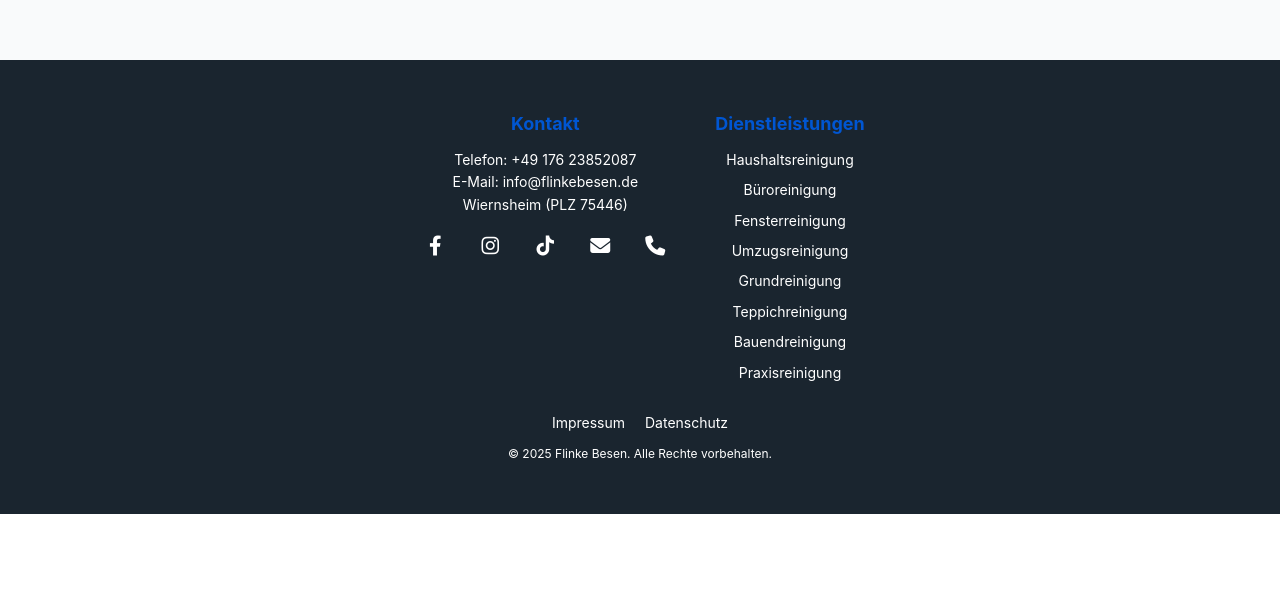
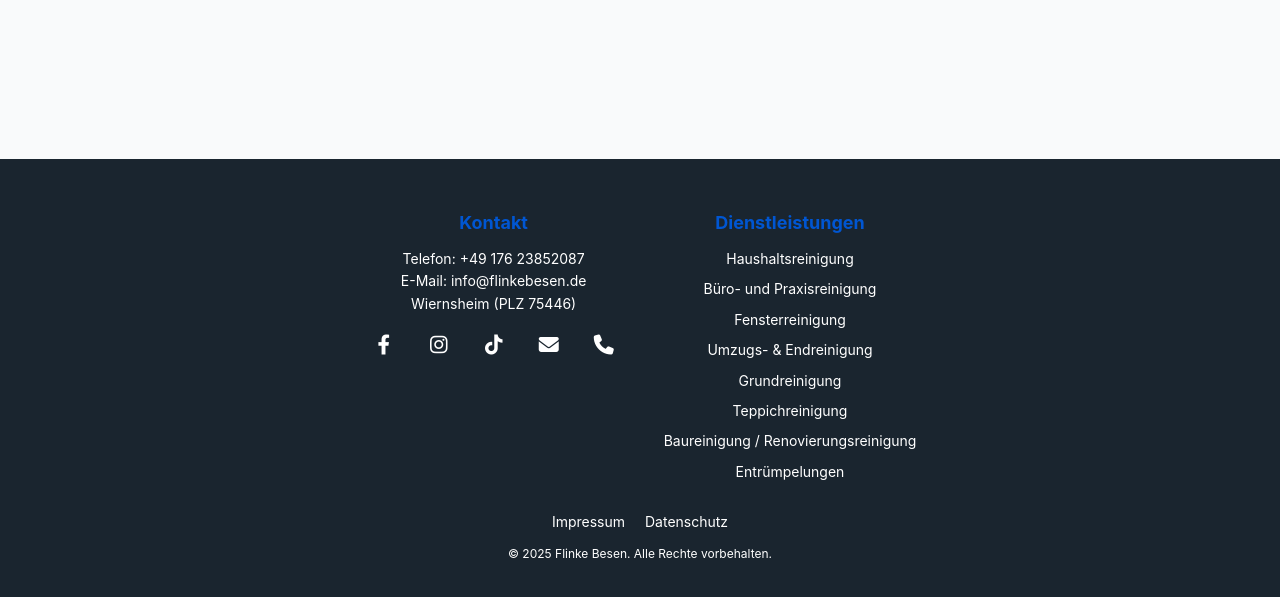
Before and after one commit to Fito111/flinkebesen-, a plain HTML site: page dienstleistungen/teppichreinigung.html in a window 1280 px wide. Shown: the part 3329-3926 px from the top of the page. Before the commit the page ends 3843 px from the top, so only its background shows below. Drawn offline with Linux system fonts and the light colour scheme.

Commit message:
teppichreinigung.html aktualisieren

```diff
--- a/dienstleistungen/teppichreinigung.html
+++ b/dienstleistungen/teppichreinigung.html
@@ -32,13 +32,13 @@
                     </button>
                     <div class="dropdown-menu">
                         <a href="haushaltsreinigung.html">Haushaltsreinigung</a>
-                        <a href="bueroreinigung.html">Büroreinigung</a>
+                        <a href="bueroreinigung.html">Büro- und Praxisreinigung</a>
                         <a href="fensterreinigung.html">Fensterreinigung</a>
-                        <a href="umzugsreinigung.html">Umzugsreinigung</a>
+                        <a href="umzugsreinigung.html">Umzugs- & Endreinigung</a>
                         <a href="grundreinigung.html">Grundreinigung</a>
                         <a href="teppichreinigung.html" class="active">Teppichreinigung</a>
-                        <a href="bauendreinigung.html">Bauendreinigung</a>
-                        <a href="praxisreinigung.html">Praxisreinigung</a>
+                        <a href="bauendreinigung.html">Baureinigung / Renovierungsreinigung</a>
+                        <a href="praxisreinigung.html">Entrümpelungen</a>
                     </div>
                 </div>
             </nav>
@@ -65,7 +65,7 @@
     <!-- Beschreibung Section -->
     <section id="description">
         <h2 class="animate">Professionelle Pflege für Ihre Teppiche</h2>
-        <p class="animate">Unsere Teppichreinigung in Wiernsheim bringt Ihre Teppiche wieder zum Strahlen. Mit umweltfreundlichen Reinigungsmitteln und speziellen Techniken entfernen wir Flecken und Schmutz gründlich, um die Lebensdauer Ihrer Teppiche zu verlängern.</p>
+        <p class="animate">Unsere Teppichreinigung in Wiernsheim bringt Ihre Teppiche wieder zum Strahlen. Mit umweltfreundlichen Reinigungsmitteln entfernen wir Flecken und Schmutz gründlich, um die Lebensdauer Ihrer Teppiche zu verlängern.</p>
     </section>
 
     <!-- Kontakt Section -->
@@ -144,7 +144,7 @@
         <div class="faq-container">
             <div class="faq-item animate">
                 <button class="faq-question" aria-expanded="false">Welche Dienstleistungen bieten Sie an?</button>
-                <div class="faq-answer">Wir bieten Haushaltsreinigung, Büroreinigung, Treppenhausreinigung, Fensterreinigung, Grundreinigung, Unterhaltsreinigung, Bauendreinigung, Praxisreinigung und Teppichreinigung.</div>
+                <div class="faq-answer">Wir bieten Haushaltsreinigung, Büroreinigung, Treppenhausreinigung, Fensterreinigung, Grundreinigung, Unterhaltsreinigung, Bauendreinigung, Entrümpelungen und Teppichreinigung.</div>
             </div>
             <div class="faq-item animate">
                 <button class="faq-question" aria-expanded="false">Nutzen Sie umweltfreundliche Mittel?</button>
@@ -176,37 +176,42 @@
             <a href="haushaltsreinigung.html" class="service-card animate" data-delay="0">
                 <img src="https://images.pexels.com/photos/4107286/pexels-photo-4107286.jpeg?auto=compress&cs=tinysrgb&w=300" alt="Professionelle Haushaltsreinigung in Wiernsheim" loading="lazy">
                 <h3>Haushaltsreinigung</h3>
-                <p>Gründliche Reinigung für Ihr Zuhause.</p>
+                <p>Gründliche Reinigung von Küche, Bad, Böden und Wohnräumen – regelmäßig oder nach Bedarf.</p>
             </a>
             <a href="bueroreinigung.html" class="service-card animate" data-delay="100">
                 <img src="https://images.pexels.com/photos/4164059/pexels-photo-4164059.jpeg?auto=compress&cs=tinysrgb&w=300" alt="Büroreinigung für Unternehmen in Wiernsheim" loading="lazy">
-                <h3>Büroreinigung</h3>
-                <p>Saubere Büros für produktive Teams.</p>
+                <h3>Büro- und Praxisreinigung</h3>
+                <p>Perfekte Reinigung</p>
             </a>
             <a href="fensterreinigung.html" class="service-card animate" data-delay="200">
                 <img src="https://images.pexels.com/photos/6195984/pexels-photo-6195984.jpeg?auto=compress&cs=tinysrgb&w=300" alt="Streifenfreie Fensterreinigung in Wiernsheim" loading="lazy">
                 <h3>Fensterreinigung</h3>
-                <p>Streifenfreie Fenster, innen & außen.</p>
+                <p>Streifenfreie Fenster – innen und außen.</p>
             </a>
             <a href="umzugsreinigung.html" class="service-card animate" data-delay="300">
                 <img src="https://images.pexels.com/photos/4246115/pexels-photo-4246115.jpeg?auto=compress&cs=tinysrgb&w=300" alt="Umzugsreinigung für Wohnungen in Wiernsheim" loading="lazy">
-                <h3>Umzugsreinigung</h3>
-                <p>Endreinigung für Ihren Umzug.</p>
+                <h3>Umzugs- & Endreinigung</h3>
+                <p>Gründliche Reinigung für Wohnungsübergaben und Umzüge.</p>
             </a>
             <a href="grundreinigung.html" class="service-card animate" data-delay="400">
                 <img src="https://images.pexels.com/photos/4239068/pexels-photo-4239068.jpeg?auto=compress&cs=tinysrgb&w=300" alt="Intensive Grundreinigung in Wiernsheim" loading="lazy">
                 <h3>Grundreinigung</h3>
-                <p>Intensive Reinigung für alle Flächen.</p>
+                <p>Intensive Reinigung von Ecken, Türrahmen, Heizkörpern und hinter Möbeln – ideal als Frühjahrsputz.</p>
             </a>
             <a href="teppichreinigung.html" class="service-card animate" data-delay="500">
                 <img src="https://images.pexels.com/photos/38325/vacuum-cleaner-carpet-cleaner-housework-housekeeping-38325.jpeg?auto=compress&cs=tinysrgb&w=300" alt="Professionelle Teppichreinigung in Wiernsheim" loading="lazy">
                 <h3>Teppichreinigung</h3>
                 <p>Professionelle Pflege für Ihre Teppiche.</p>
             </a>
-            <a href="praxisreinigung.html" class="service-card animate" data-delay="600">
-                <img src="https://images.pexels.com/photos/236380/pexels-photo-236380.jpeg?auto=compress&cs=tinysrgb&w=300" alt="Hygienische Praxisreinigung in Wiernsheim" loading="lazy">
-                <h3>Praxisreinigung</h3>
-                <p>Hygienische Reinigung für Praxen.</p>
+            <a href="bauendreinigung.html" class="service-card animate" data-delay="600">
+                <img src="https://images.pexels.com/photos/4791470/pexels-photo-4791470.jpeg?auto=compress&cs=tinysrgb&w=300" alt="Bauendreinigung für Baustellen in Wiernsheim" loading="lazy">
+                <h3>Baureinigung / Renovierungsreinigung</h3>
+                <p>Entfernen von Staub, Bauschutt und Restschmutz nach Bau- oder Renovierungsarbeiten.</p>
+            </a>
+            <a href="praxisreinigung.html" class="service-card animate" data-delay="700">
+                <img src="https://images.pexels.com/photos/236380/pexels-photo-236380.jpeg?auto=compress&cs=tinysrgb&w=300" alt="Professionelle Entrümpelungen in Wiernsheim" loading="lazy">
+                <h3>Entrümpelungen</h3>
+                <p>Wir entrümpeln Keller, Dachböden, Garagen und komplette Wohnungen – inklusive Abtransport zum Wertstoffhof.</p>
             </a>
         </div>
     </section>
@@ -223,7 +228,7 @@
             <div class="usp-item animate" data-delay="100">
                 <i class="fas fa-shield-alt"></i>
                 <h3>Professionell</h3>
-                <p>Geschultes Team mit über 10 Jahren Erfahrung.</p>
+                <p>Geschultes Team für perfekte Ergebnisse.</p>
             </div>
             <div class="usp-item animate" data-delay="200">
                 <i class="fas fa-clock"></i>
@@ -258,13 +263,13 @@
                 <h4>Dienstleistungen</h4>
                 <ul>
                     <li><a href="haushaltsreinigung.html">Haushaltsreinigung</a></li>
-                    <li><a href="bueroreinigung.html">Büroreinigung</a></li>
+                    <li><a href="bueroreinigung.html">Büro- und Praxisreinigung</a></li>
                     <li><a href="fensterreinigung.html">Fensterreinigung</a></li>
-                    <li><a href="umzugsreinigung.html">Umzugsreinigung</a></li>
+                    <li><a href="umzugsreinigung.html">Umzugs- & Endreinigung</a></li>
                     <li><a href="grundreinigung.html">Grundreinigung</a></li>
                     <li><a href="teppichreinigung.html">Teppichreinigung</a></li>
-                    <li><a href="bauendreinigung.html">Bauendreinigung</a></li>
-                    <li><a href="praxisreinigung.html">Praxisreinigung</a></li>
+                    <li><a href="bauendreinigung.html">Baureinigung / Renovierungsreinigung</a></li>
+                    <li><a href="praxisreinigung.html">Entrümpelungen</a></li>
                 </ul>
             </div>
         </div>
```
